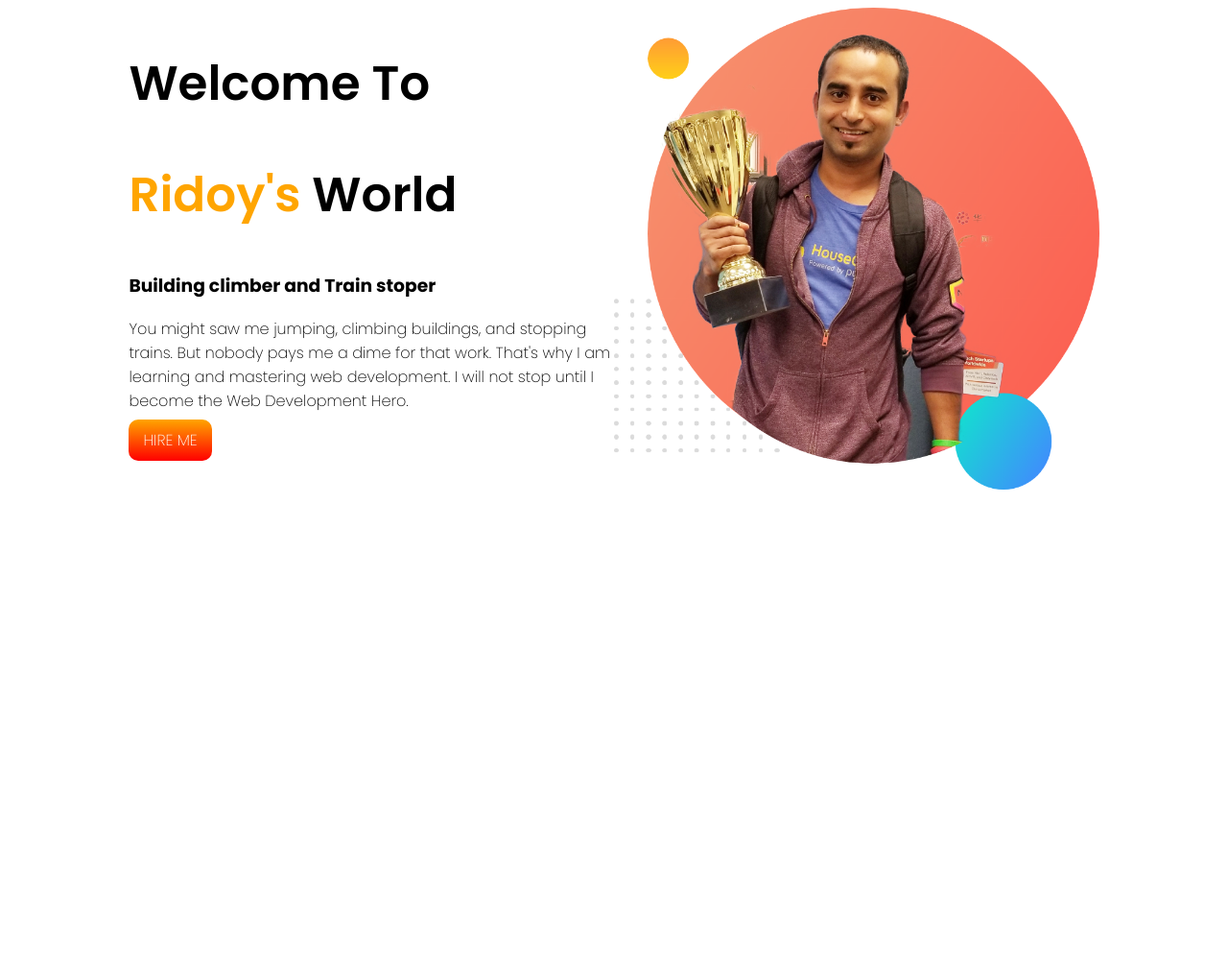
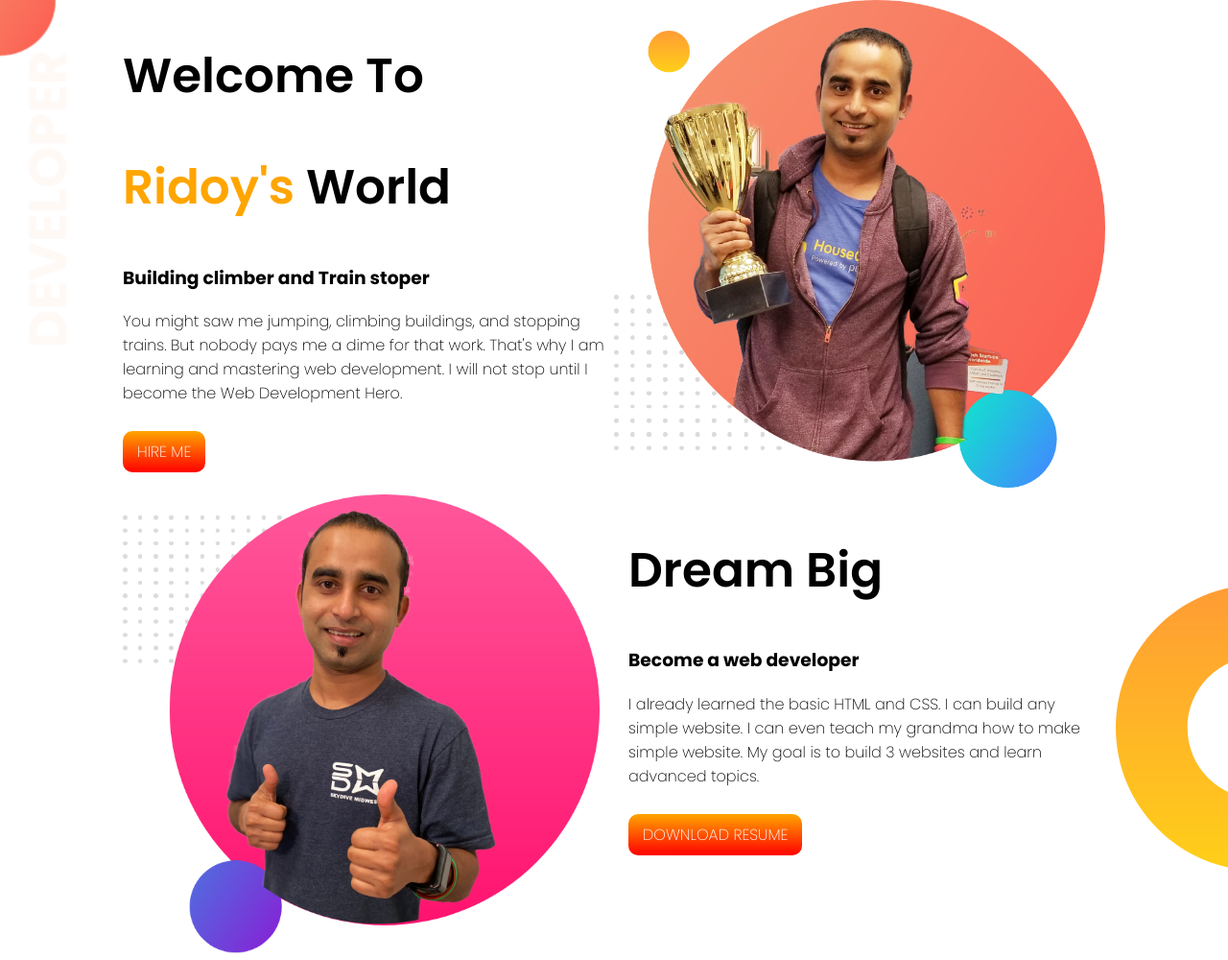
Before and after one commit to robiul-islam-ridoy/personal-portfolio, a plain HTML site: page index.html in a window 1280 px wide. Shown: the whole page at 96% size. Before the commit the page ends 800 px from the top, so only its background shows below. Drawn offline with Linux system fonts and the light colour scheme.

Commit message:
dream area aded

```diff
--- a/index.html
+++ b/index.html
@@ -26,7 +26,20 @@
                 <img src="images/jhankar.png" alt="ridoy">
             </div>
         </div>
-
+    </section>
+    <section id="dream-section">
+        <div class="container flex-item">
+            <div class="half-width">
+                <img src="images/jhankar2.png" alt="ridoy">
+            </div>
+            <div class="half-width dream-text">
+                <h1>Dream Big</h1>
+                <h3>Become a web developer</h3>
+                <p>I already learned the basic HTML and CSS. I can build any simple website. I can even teach my grandma how to make simple website. My goal is to build 3 websites and learn advanced topics.
+                </p>
+                <a target="_blank" class="btn" href="#">DOWNLOAD RESUME</a>
+            </div>
+        </div>
     </section>
 </body>
 </html>
--- a/style.css
+++ b/style.css
@@ -1,5 +1,7 @@
 body{
     font-family: 'Poppins', sans-serif;
+    margin: 0;
+    padding: 0;
 }
 .container{
     width: 80%;
@@ -14,7 +16,10 @@ body{
     background-image: linear-gradient(orange, red);
     padding: 10px 15px;
     border-radius: 10px;
-    margin-top: 20px;
+}
+#banner-area{
+    background: url(images/top-banner.png);
+    background-repeat: no-repeat;
 }
 .half-width{
     width: 50%;
@@ -23,10 +28,22 @@ body{
     width: 100%;
     text-align: right;
 }
-#banner-area h1{
+.half-width h1{
     font-size: 50px;
     font-weight: 600;
+}
+.half-width p{
+    padding-bottom: 20px;
 }
 #banner-area h1 span{
     color: orange;
 }
+
+#dream-section{
+    background: url(images/dream-bg.png);
+    background-repeat: no-repeat;
+    background-position: right;
+}
+.dream-text{
+    margin-left: 30px;
+}
```
